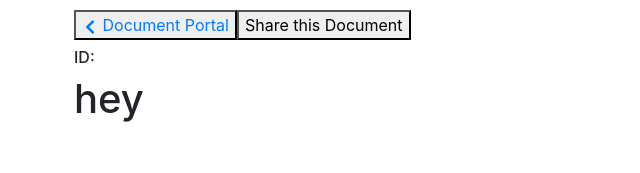
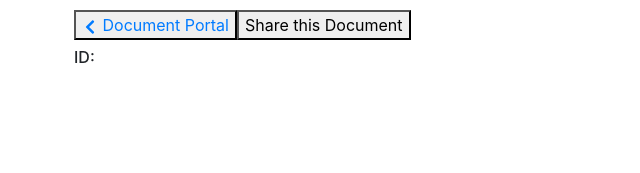
Before and after one commit to krespicio/text-editor, a React (Create React App) app in the folder app/: page /docs/1 in a window 1280 px wide. Shown: the top 173 px of the page, without its empty margins (0-640 px from the left). Built offline with nearby package versions, Linux system fonts and the light colour scheme; no server answers.

Commit message:
Removed debugging console logs

```diff
--- a/app/src/containers/document.js
+++ b/app/src/containers/document.js
@@ -103,7 +103,6 @@ class Document extends React.Component {
 						<h6> ID: {this.state.documentId} </h6>
 					</div>
 					<div>
-						<h1>{this.state.showInterface} hey</h1>
 						{this.state.showInterface && (
 							<EditingInterface
 								id={this.state.documentId}
```
Also changed, not shown: app/src/components/EditingInterface.js (+0 -13 lines).
